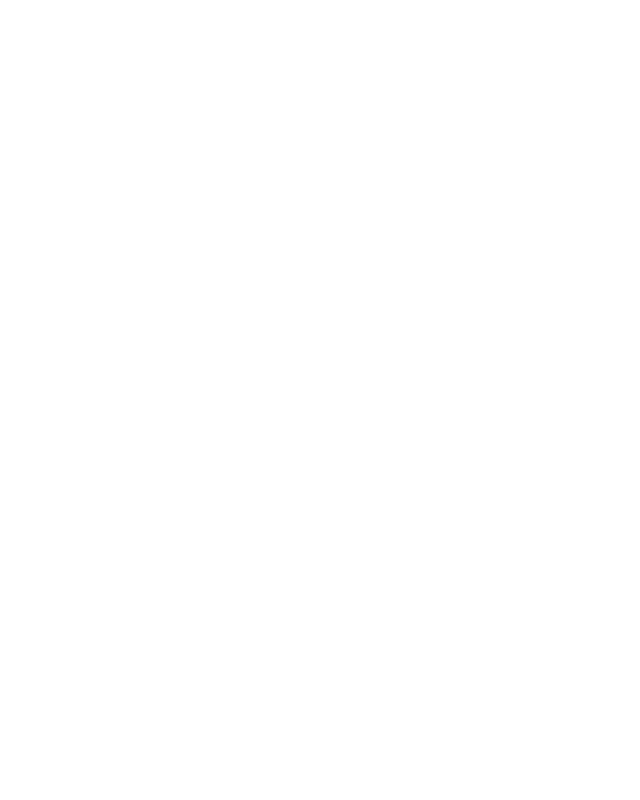
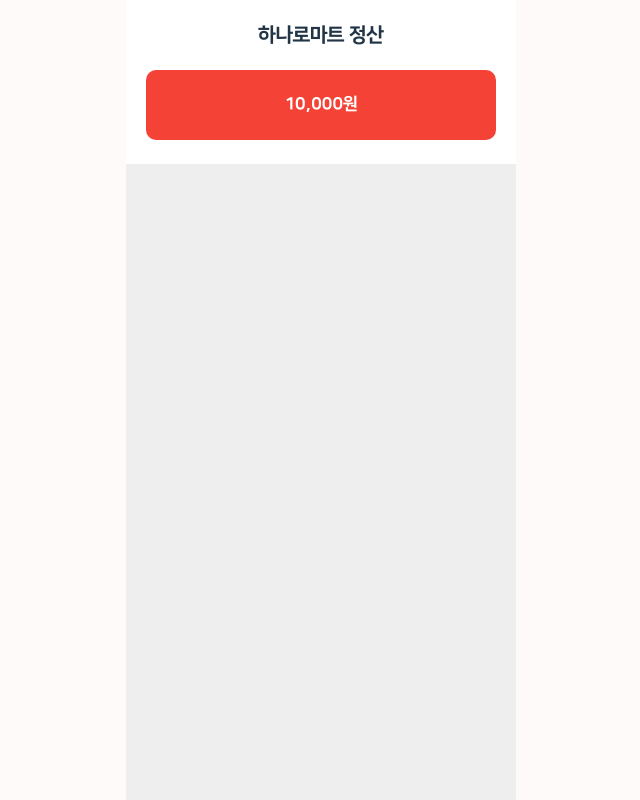
Before and after one commit to 9oormthon-univ/2025_SEASONTHON_TEAM_72_FE, a React (Vite) app: page /result in a window 1280 px wide. Before the commit this address had no page. Shown: the whole page, without its empty margins (319-959 px from the left). Built offline with nearby package versions, Linux system fonts and the light colour scheme.

Commit message:
feat: 페이지 레이아웃 구성 #9

```diff
--- /dev/null
+++ b/src/pages/SettleupResultPage.tsx
@@ -0,0 +1,82 @@
+import styled from "styled-components";
+
+const SettleupResultPage = () => {
+  const price = 10000;
+  return (
+    <SettleupResultPageLayout>
+      <TitleWrapper>
+        <TitleP>하나로마트 정산</TitleP>
+      </TitleWrapper>
+      <DashboardDiv>
+        <MyAmountDiv>{price.toLocaleString()}원</MyAmountDiv>
+      </DashboardDiv>
+      <ReceiptDiv>
+      </ReceiptDiv>
+    </SettleupResultPageLayout>
+  );
+};
+
+export default SettleupResultPage;
+
+const SettleupResultPageLayout = styled.div`
+  display: flex;
+  flex-direction: column;
+  justify-content: center;
+  align-items: center;
+  height: 100vh;
+`;
+
+const TitleWrapper = styled.div`
+  display: flex;
+  justify-content: center;
+  align-items: center;
+  position: relative;
+  width: 100%;
+  padding: 0 20px;
+  box-sizing: border-box;
+  & > svg {
+    position: absolute;
+    right: 20px;
+    top: 50%;
+    transform: translateY(-50%);
+  }
+`;
+
+const TitleP = styled.p`
+  font-size: 20px;
+  font-weight: 800;
+`;
+
+const DashboardDiv = styled.div`
+  display: flex;
+  flex-direction: row;
+  width: 100%;
+  justify-content: space-evenly;
+  margin: 0 22px;
+`;
+
+const MyAmountDiv = styled.div`
+  display: flex;
+  justify-content: center;
+  align-items: center;
+  width: 350px;
+  height: 70px;
+  color: white;
+  background-color: #f44336;
+  border-radius: 10px;
+  font-size: 17px;
+  font-weight: 800;
+`;
+
+const ReceiptDiv = styled.div`
+  display: flex;
+  flex-direction: column;
+  justify-content: start;
+  align-items: center;
+  background-color: #eeeeee;
+  width: auto;
+  height: 100vh;
+  width: 100%;
+  margin: 24px 20px 0 20px;
+  padding: 0;
+`;
--- a/src/routes/Router.tsx
+++ b/src/routes/Router.tsx
@@ -1,6 +1,7 @@
 import { BrowserRouter, Route, Routes } from "react-router-dom";
 import CreateLinkPage from "../pages/CreateLinkPage";
 import FinishSettleupPage from "../pages/FinishSettleupPage";
+import SettleupResultPage from "../pages/SettleupResultPage";
 import Layout from "../components/Layout/Layout";
 const Router = () => {
   return (
@@ -9,6 +10,7 @@
         <Route element={<Layout />}>
           <Route path="/createlink" element={<CreateLinkPage />} />
           <Route path="/finishsettleup" element={<FinishSettleupPage />} />
+          <Route path="/result" element={<SettleupResultPage />} />
         </Route>
       </Routes>
     </BrowserRouter>
```
